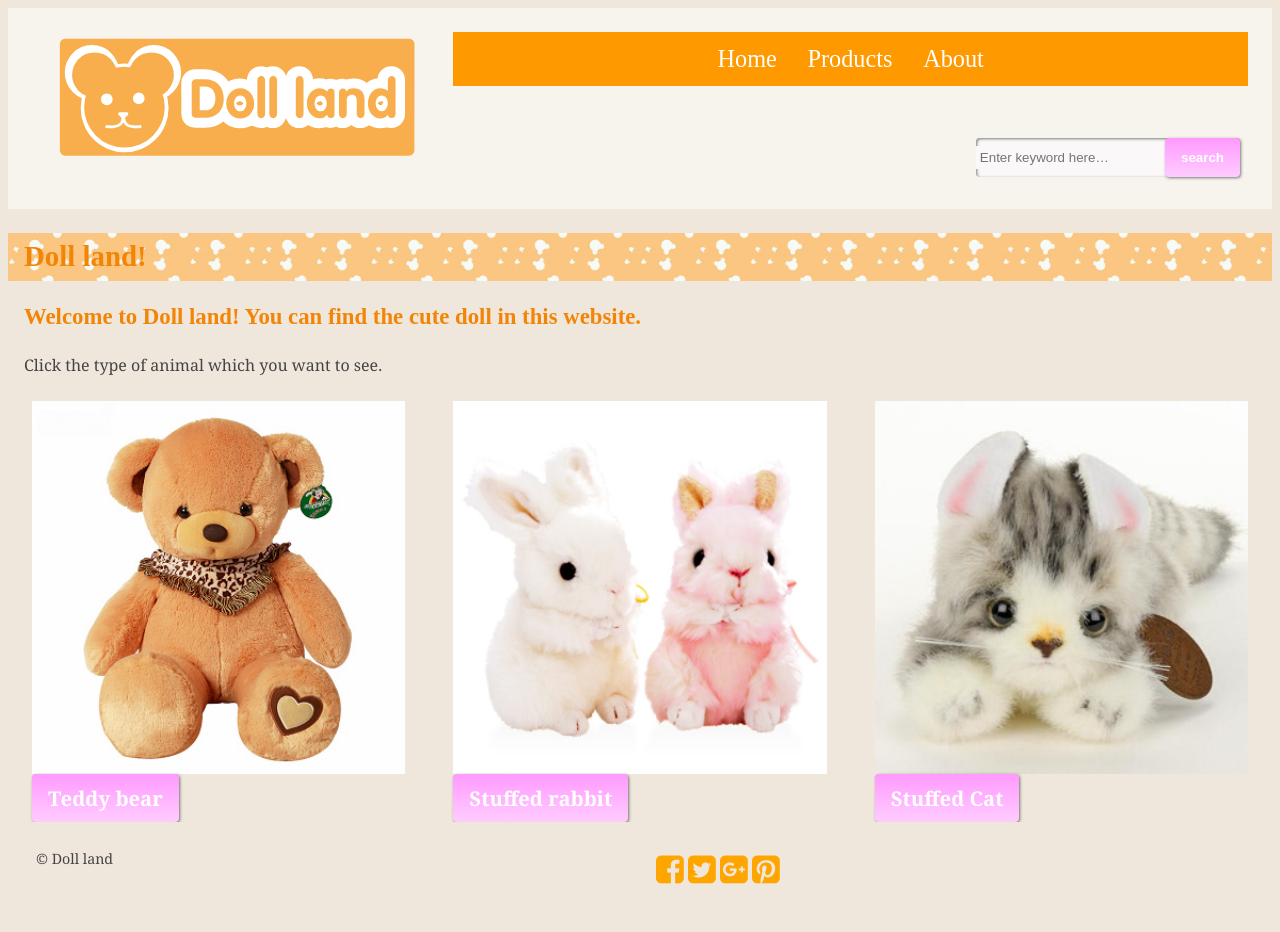
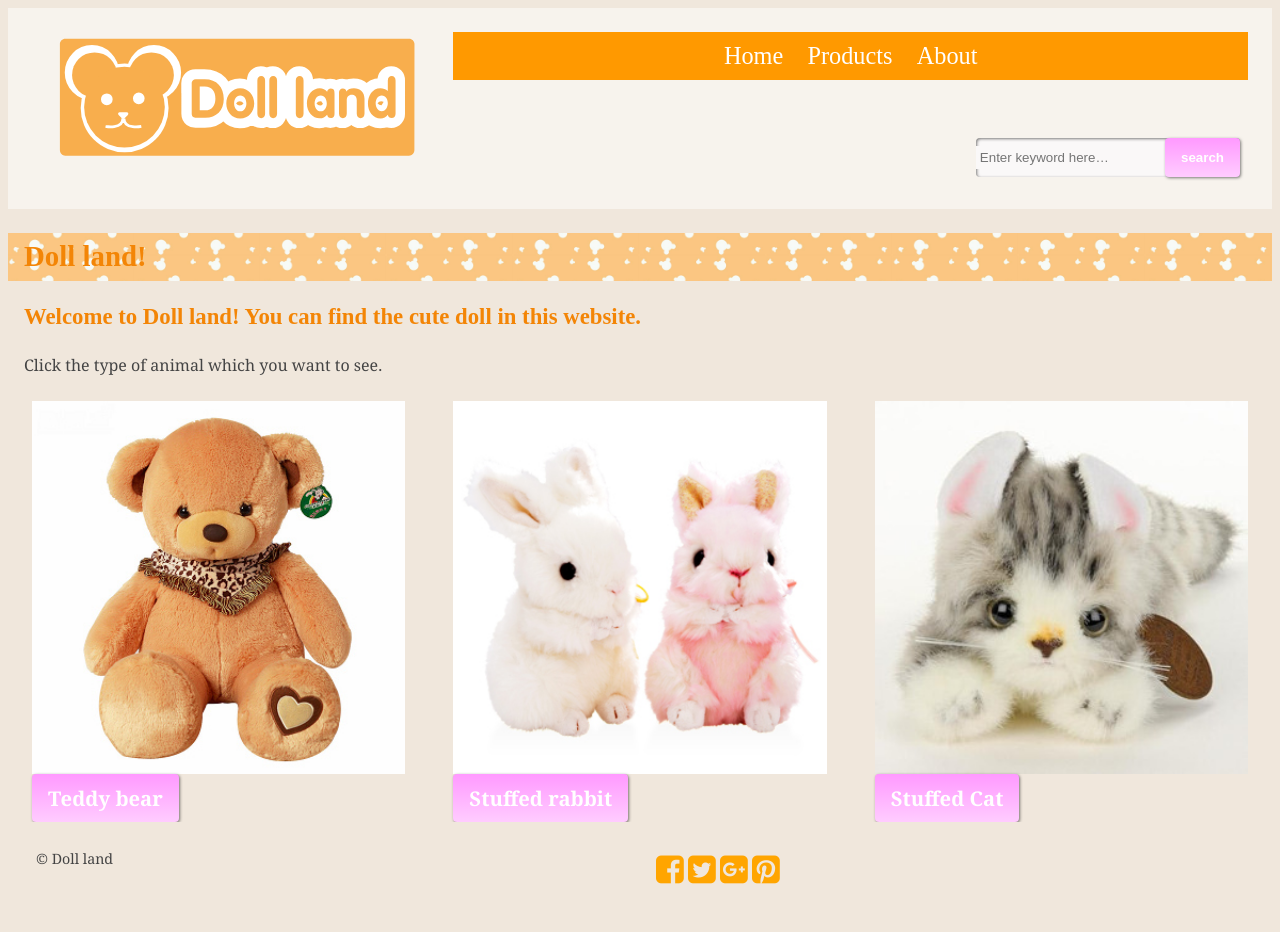
Before and after one commit to taha0012/ecommerce-website, a Jekyll site: the page built from index.html, in a window 1280 px wide. Built offline with Jekyll 4.4.1, drawn with Linux system fonts in a browser that asks for light colours; nearby versions of some CDN libraries; some web fonts are replaced; Markdown is read by kramdown in place of the engine named in the settings.

Commit message:
changed padding in nag

```diff
--- a/_includes/css/header.css
+++ b/_includes/css/header.css
@@ -12,7 +12,7 @@
 .nav a:link,
 .nav a:visited{
 	display: block;
-	padding: .8rem;
+	padding: .6rem;
 	text-align:center;
 	color: #fff;
 	text-decoration: none;
```
